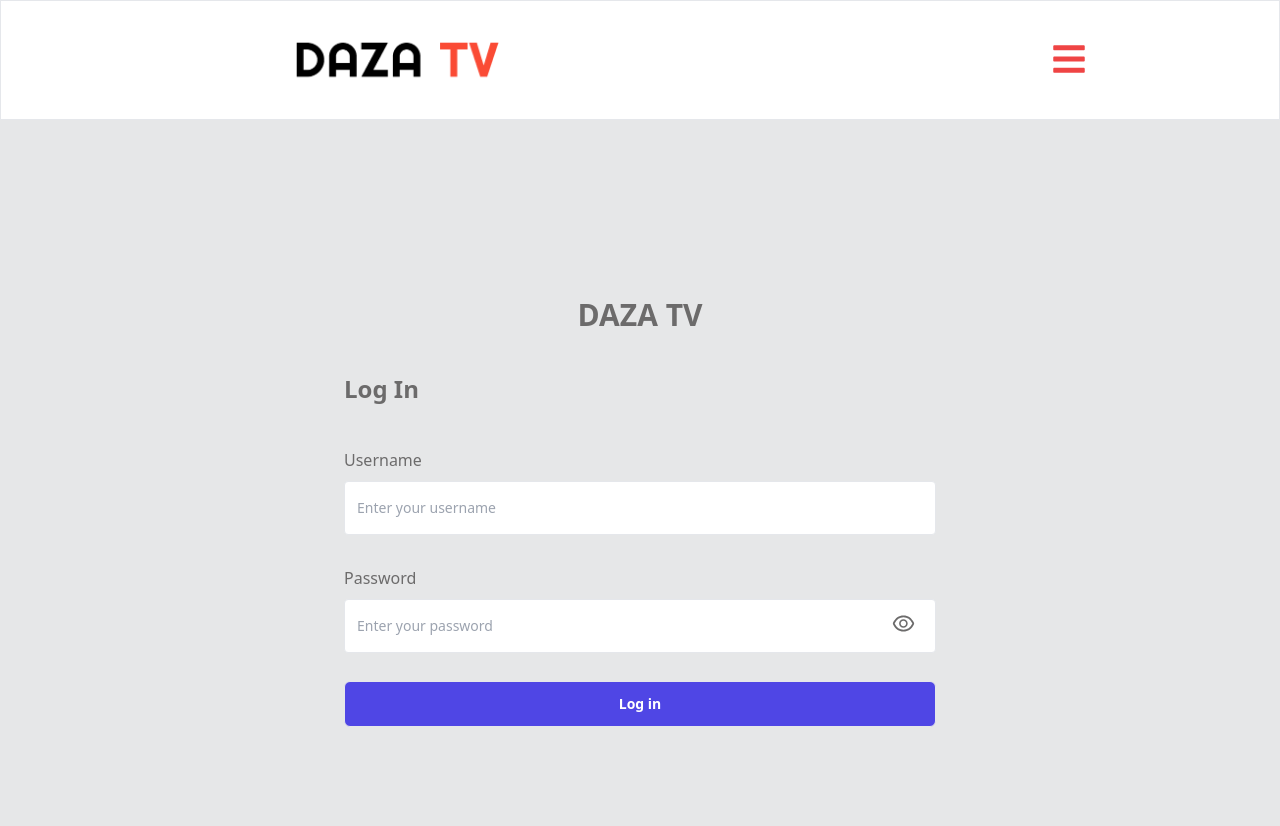
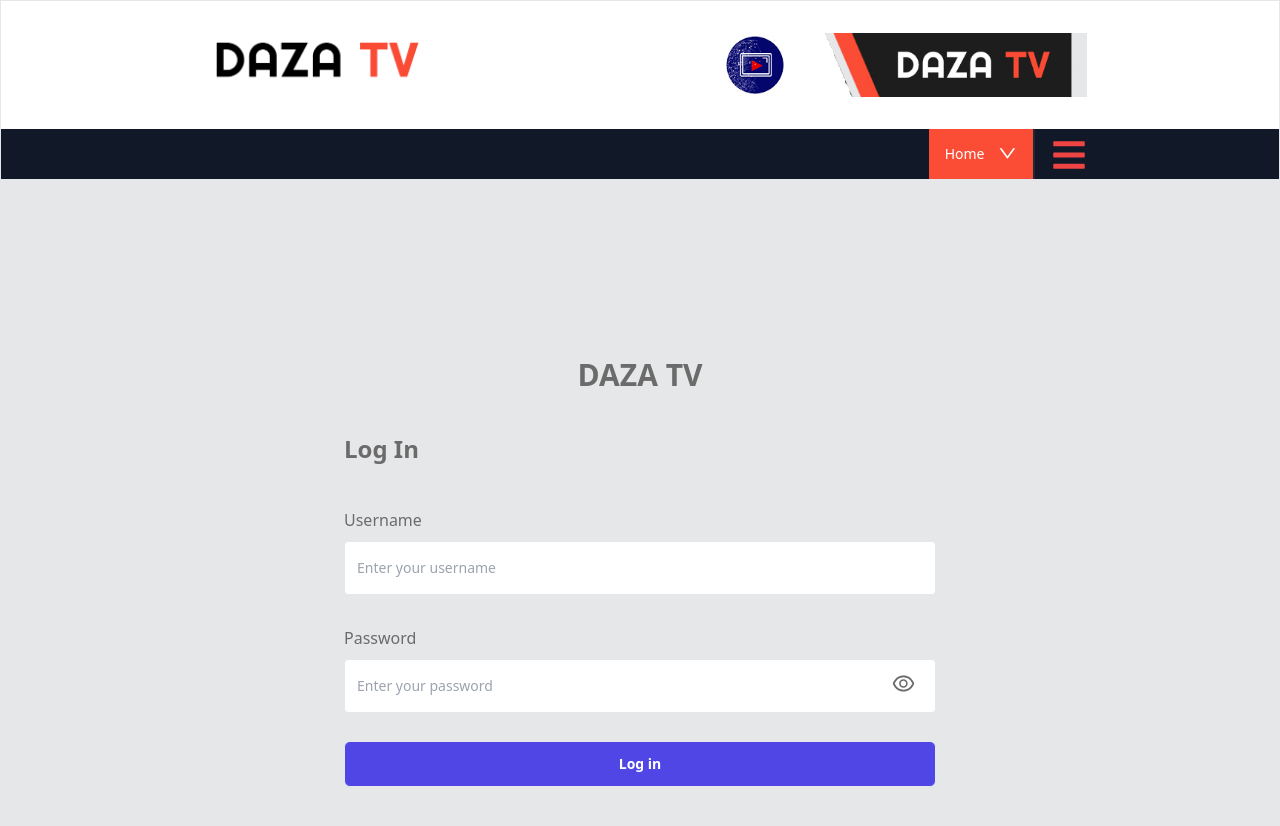
Before and after one commit to Kolosafo/daza-tv-blog, a Next.js app: page /createBlog in a window 1280 px wide. Shown: the top 826 px of the page. Built offline with nearby package versions, Linux system fonts and the light colour scheme.

Commit message:
Nav Changes

```diff
--- a/app/components/Navbar/page.tsx
+++ b/app/components/Navbar/page.tsx
@@ -14,21 +14,20 @@
   return (
     <main className="bg-[white] w-full border  ">
       <nav className="h-full flex justify-between md:py-8 py-5 m-auto md:w-[70%] w-full">
-        <div className="md:ml-0 -ml-10 cursor-pointer">
+        <div className="Bmd:ml-0 -ml-20 cursor-pointer flex justify-start items-start">
           <Image width={400} src={logo} alt="logohere" onClick={() => {
             Router.push(`/`);
           }} />
         </div>
-        <div className="hidden h-full items-center justify-center  lg:flex">
-            {/* <FaBars size="2rem" /> */}
+        <div className=" h-full items-center justify-center mr-10 sm:hidden">
             <SidebarNav  />
 
           </div>
-        <div className="lg:hidden">
+        <div className="xmd:hidden">
           <Image width={400} src={header} alt="header" />
         </div>
       </nav>
-      <nav className="bg-gray-900 text-white w-full h-[50px] flex justify-between text-sm lg:hidden">
+      <nav className="bg-gray-900 text-white w-full h-[50px] flex justify-between text-sm xmd:hidden ">
         <div className="h-full flex flex-row-reverse justify-start items-center  m-auto w-[70%]">
           <div className="border-l-2 border-solid border-gray-800 h-full pl-4 items-center justify-center flex">
           <SidebarNav />
--- a/app/components/Slider/Slider.tsx
+++ b/app/components/Slider/Slider.tsx
@@ -11,8 +11,8 @@
 
 const SliderPage = () => {
   return (
-    <div className="  flex justify-center bg-[rgba(0,0,0,.3)]  ">
-      <div className=" bg-cover bg-center md:w-[40%] w-4/5 ">
+    <div className="  flex justify-center bg-[#CECECE]  ">
+      <div className=" bg-cover bg-center md:w-[40%] w-full ">
         <Swiper
           className=""
           slidesPerView={1}
--- a/app/components/UpperNav/PageStyles.tsx
+++ b/app/components/UpperNav/PageStyles.tsx
@@ -4,7 +4,7 @@
   position: relative;
   height: auto;
   width: 100%;
-  font-family: serif;
+
   font-size: 14px;
   color: #605e5e;
   background-color: #e6e7e8;
@@ -68,7 +68,6 @@
   position: relative;
   height: auto;
   width: 100%;
-  font-family: serif;
   font-size: 14px;
   color: #605e5e;
   background-color: #e6e7e8;
--- a/tailwind.config.ts
+++ b/tailwind.config.ts
@@ -8,14 +8,14 @@
   ],
   theme: {
     extend: {
-      // screens: {
+      screens: {
       //   "xlg": { max: "1400px" },
       //   "lg": { max: "1200px" },
-      //   "md": { max: "1024px" },
-      //   "xmd": { max: "658px" },
+        "Bmd": { max: "720px" },
+        "xmd": { max: "640px" },
       //   "sm": { max: "500px" },
       //   "xsm": { max: "400px" },
-      // },
+      },
       colors: {
         TXT: "#000000",
         BG: "#ffffff",
```
